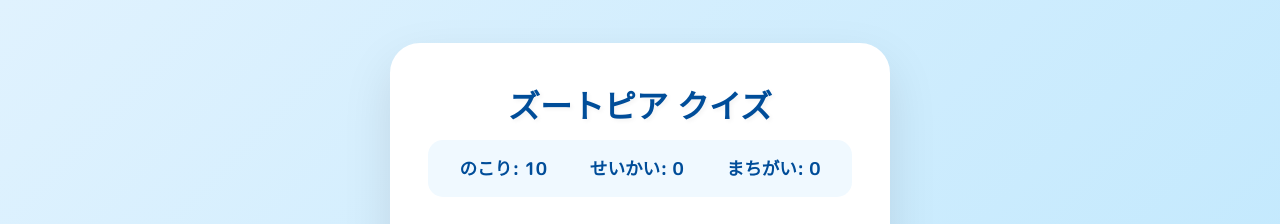
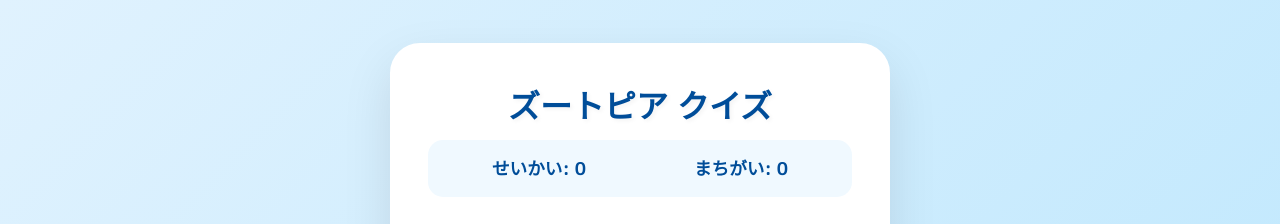
Before and after one commit to stimg2006/zootopia-quiz, a plain HTML site: page index.html in a window 1280 px wide. Shown: the top 224 px of the page. Drawn offline with Linux system fonts and the light colour scheme; a web font is replaced by a local one.

Commit message:
Remove 'Remaining' count and clean up result screen UI

```diff
--- a/app.js
+++ b/app.js
@@ -210,7 +210,7 @@
 ];
 const scoreDisplay = document.getElementById("score");
 const wrongScoreDisplay = document.getElementById("wrong-score");
-const remainingDisplay = document.getElementById("remaining");
+const scoreBoard = document.getElementById("score-board");
 const quizScreen = document.getElementById("quiz-screen");
 const resultScreen = document.getElementById("result-screen");
 const finalScoreText = document.getElementById("final-score");
@@ -232,7 +232,7 @@
     shuffledQuiz = shuffle([...quizData]).slice(0, 10);
     resultScreen.classList.add("hidden");
     quizScreen.classList.remove("hidden");
-    document.querySelector(".score-container").classList.remove("hidden");
+    scoreBoard.classList.remove("hidden");
     updateScore();
     showQuestion();
 }
@@ -255,7 +255,6 @@
         choicesBtns[index].innerText = choiceObj.text;
         choicesBtns[index].classList.remove("correct-highlight", "wrong-highlight");
     });
-    remainingDisplay.innerText = shuffledQuiz.length - currentQuestion;
 }
 
 function updateScore() {
@@ -282,7 +281,6 @@
         if (currentQuestion < shuffledQuiz.length) {
             showQuestion();
         } else {
-            if (remainingDisplay) remainingDisplay.innerText = "0";
             showResult();
         }
     }, 2500);
@@ -302,7 +300,7 @@
 function showResult() {
     quizScreen.classList.add("hidden");
     resultScreen.classList.remove("hidden");
-    document.querySelector(".score-container").classList.add("hidden");
+    scoreBoard.classList.add("hidden");
     finalScoreText.innerText = `${shuffledQuiz.length}てん ちゅう ${score}てん だったよ！`;
     const message = score === shuffledQuiz.length ? "すごーい！まんてんだ！" :
         score >= 7 ? "やったね！<br>ズートピア 博士だ！" :
--- a/index.html
+++ b/index.html
@@ -23,8 +23,7 @@
     <div id="game-container">
         <header>
             <h1 id="title">ズートピア クイズ</h1>
-            <div class="score-container">
-                <div>のこり: <span id="remaining">10</span></div>
+            <div class="score-container" id="score-board">
                 <div>せいかい: <span id="score">0</span></div>
                 <div>まちがい: <span id="wrong-score">0</span></div>
             </div>
```
